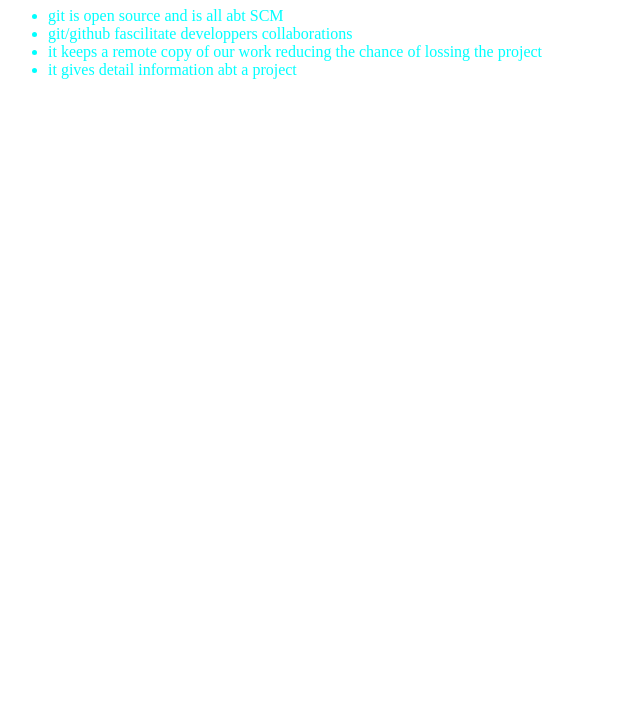
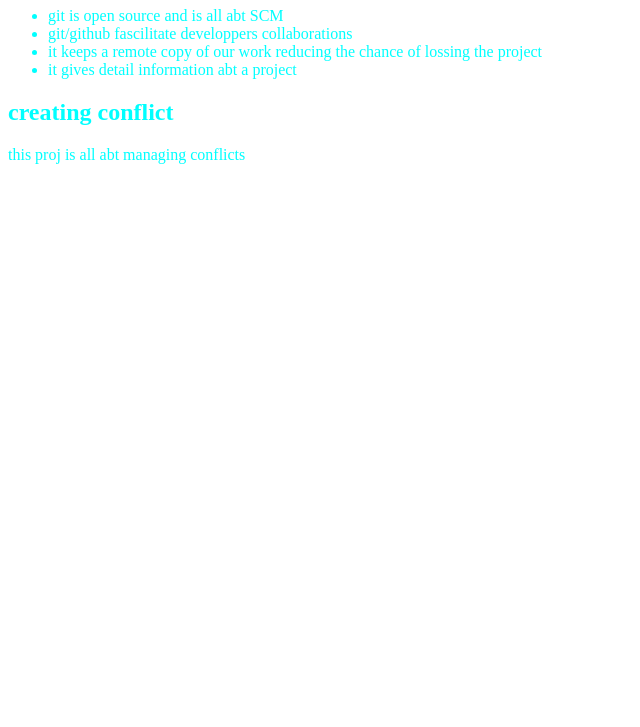
Before and after one commit to merviechou/Github-Project, a plain HTML site: page index.html in a window 1280 px wide. Shown: the part 73-800 px from the top of the page, without its empty margins (0-640 px from the left). Drawn offline with Linux system fonts and the light colour scheme.

Commit message:
added text in index file

```diff
--- a/index.html
+++ b/index.html
@@ -16,6 +16,8 @@
         <li>it keeps a remote copy of our work reducing the chance of lossing the project</li>
         <li>it gives detail information abt a project</li>
     </ul>
+    <h2>creating conflict</h2>
+    <p>this proj is all abt managing conflicts</p>
 </body>
 
 </html>
```
